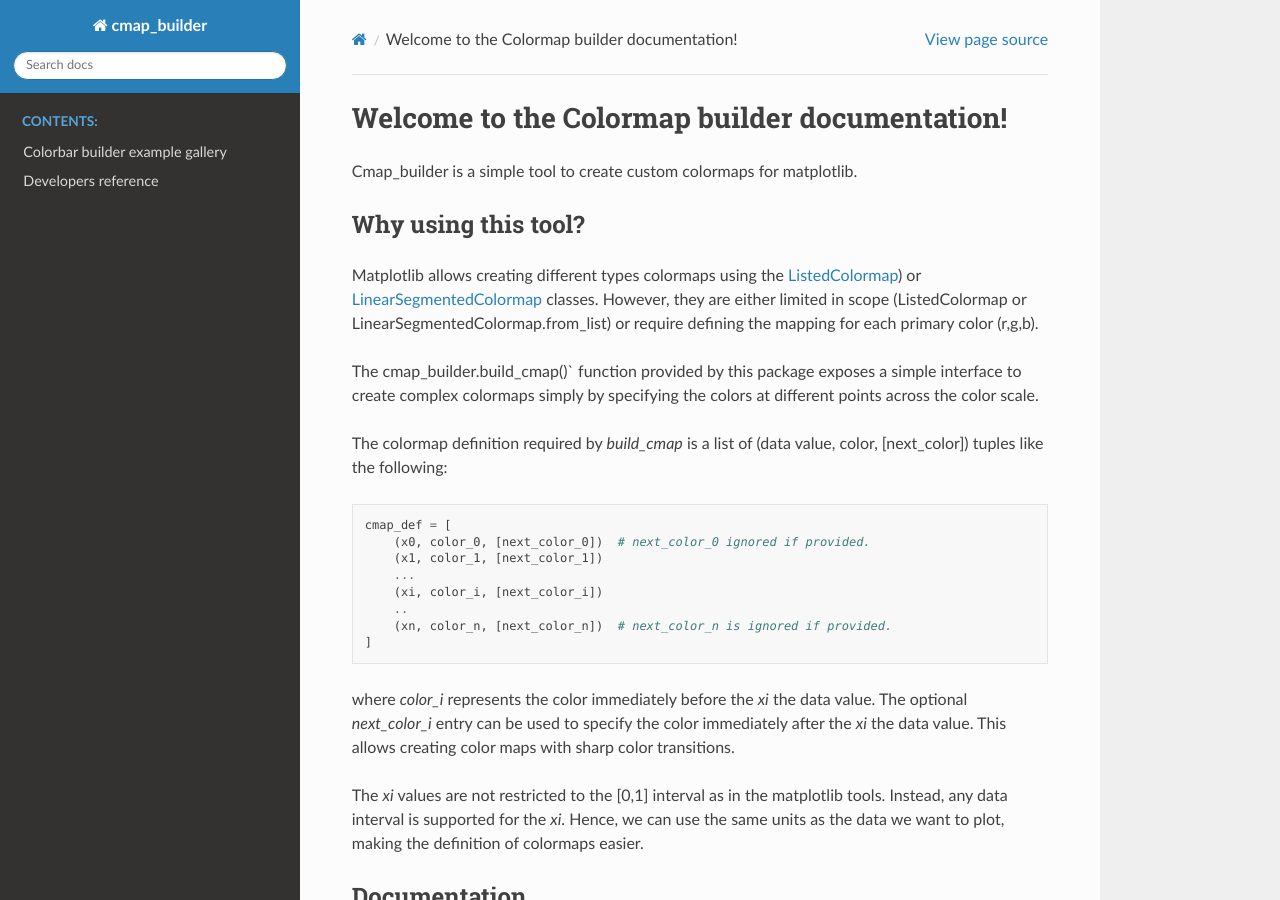
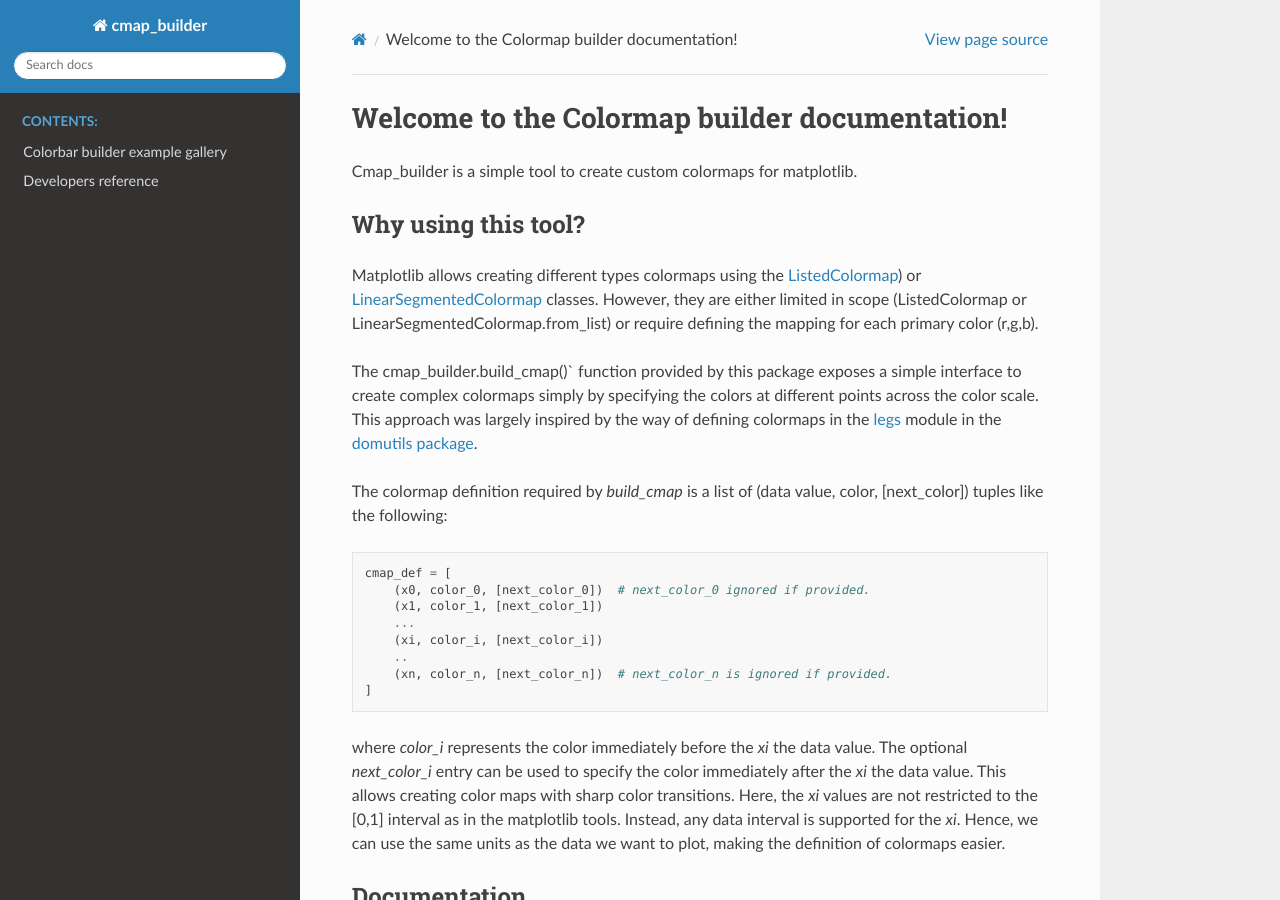
Before and after one commit to aperezhortal/cmap_builder, a Sphinx documentation site: the page built from docs/index.rst, in a window 1280 px wide and 900 px high. Built offline with Sphinx 7.4.7 and the Read the Docs theme 2.0.0, drawn with Linux system fonts in a browser that asks for light colours; pages that are not in the unit, such as notebooks, are missing from menus.

```diff
--- a/docs/index.rst
+++ b/docs/index.rst
@@ -10,7 +10,8 @@ Why using this tool?
 Matplotlib allows creating different types colormaps using the
 `ListedColormap <https://matplotlib.org/stable/api/_as_gen/matplotlib.colors.ListedColormap.html#matplotlib.colors.ListedColormap>`_) or `LinearSegmentedColormap <https://matplotlib.org/stable/api/_as_gen/matplotlib.colors.LinearSegmentedColormap.html#matplotlib.colors.LinearSegmentedColormap>`_ classes. However, they are either limited in scope (ListedColormap or LinearSegmentedColormap.from_list) or require defining the mapping for each primary color (r,g,b).
 
-The cmap_builder.build_cmap()` function provided by this package exposes a simple interface to create complex colormaps simply by specifying the colors at different points across the color scale.
+The cmap_builder.build_cmap()` function provided by this package exposes a simple interface to create complex colormaps simply by specifying the colors at different points across the color scale. This approach was largely inspired by the way of defining colormaps in the `legs <https://domutils.readthedocs.io/en/stable/legsTutorial.html>`_ module in the
+`domutils package <https://domutils.readthedocs.io>`_.
 
 The colormap definition required by `build_cmap` is a list of (data value, color, [next_color]) tuples like the following::
 
@@ -26,10 +27,7 @@ The colormap definition required by `build_cmap` is a list of (data value, color
 where `color_i` represents the color immediately before the `xi` the data value.
 The optional `next_color_i` entry can be used to specify the color immediately after
 the `xi` the data value. This allows creating color maps with sharp color transitions.
-
-The `xi` values are not restricted to the [0,1] interval as in the matplotlib tools.
-Instead, any data interval is supported for the `xi`.
-Hence, we can use the same units as the data we want to plot, making the definition of
+Here, the `xi` values are not restricted to the [0,1] interval as in the matplotlib tools. Instead, any data interval is supported for the `xi`. Hence, we can use the same units as the data we want to plot, making the definition of
 colormaps easier.
 
 Documentation
```
Also changed, not shown: README.md (+7 -10 lines).
